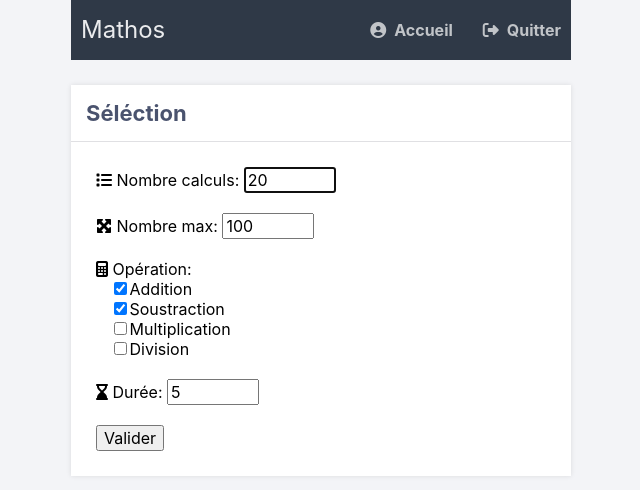
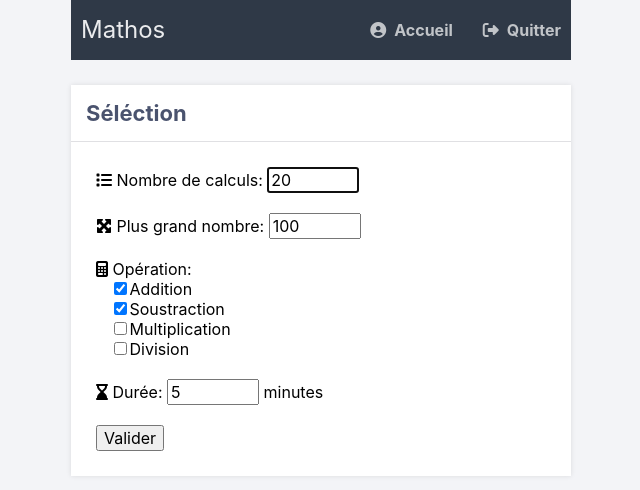
Before and after one commit to alexhaed/Mathos, a PHP site: page /asmd.php in a window 1280 px wide. Shown: the top 490 px of the page, without its empty margins (319-959 px from the left). Run offline with PHP 8.4, Linux system fonts and the light colour scheme; the visitor is signed in with stand-in values (Sample User, id 1); some libraries are stand-ins or nearby versions.

Commit message:
Changement intitulés

```diff
--- a/asmd.php
+++ b/asmd.php
@@ -186,14 +186,14 @@ if(count($_GET)) {
 		<form id="formCalcul" method="GET" action="asmd.php">
 			<div class="content">
 				<h2>Séléction</h2>
-				<p><i class="fa-solid fa-list"></i> Nombre calculs:&nbsp;<input type="text" size="4" name="nbcalcul" value="20" id="nbcalcul" required autofocus><br /><br />
-				<i class="fa-solid fa-maximize"></i> Nombre max:&nbsp;<input type="text" size="4" name="nbmax" value="100" id="nbmax" required><br /><br />
+				<p><i class="fa-solid fa-list"></i> Nombre de calculs:&nbsp;<input type="text" size="4" name="nbcalcul" value="20" id="nbcalcul" required autofocus><br /><br />
+				<i class="fa-solid fa-maximize"></i> Plus grand nombre:&nbsp;<input type="text" size="4" name="nbmax" value="100" id="nbmax" required><br /><br />
 				<i class="fa-solid fa-calculator"></i> Opération:<br>
 				&nbsp;&nbsp;&nbsp;<input type="checkbox" name="addition" value="1" checked>Addition<br>
 				&nbsp;&nbsp;&nbsp;<input type="checkbox" name="soustraction" value="1" checked>Soustraction<br>
 				&nbsp;&nbsp;&nbsp;<input type="checkbox" name="multiplication" value="1">Multiplication<br>
 				&nbsp;&nbsp;&nbsp;<input type="checkbox" name="division" value="1">Division <br /><br />
-				<i class="fa-solid fa-hourglass-end"></i> Durée: <input type="text" size="4" name="duree" value="5" id="duree" required><br /><br /><input type="submit" id="submit" value="Valider"></p>
+				<i class="fa-solid fa-hourglass-end"></i> Durée: <input type="text" size="4" name="duree" value="5" id="duree" required> minutes<br /><br /><input type="submit" id="submit" value="Valider"></p>
 			</div>
 		</form>
 
```
